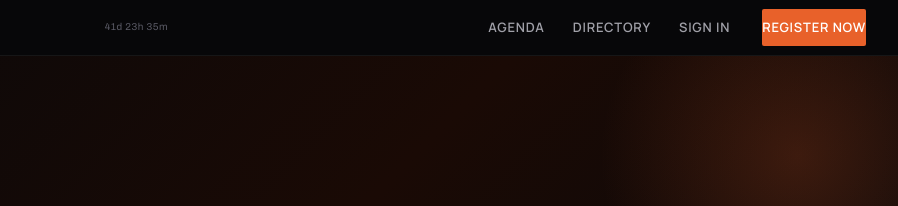
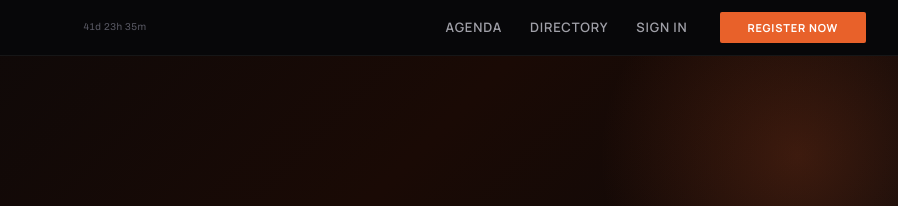
Before and after one commit to Frater12-byte/engagebyelevate, a website: page public/index.html in a window 1280 px wide. Shown: the top 206 px of the page, 382-1280 px from the left. Drawn offline with Linux system fonts and the light colour scheme; no server answers.

Commit message:
Fix nav CTA button padding
Co-Authored-By: Claude Opus 4.6 (1M context) <noreply@anthropic.com>

```diff
--- a/public/css/main.css
+++ b/public/css/main.css
@@ -789,7 +789,10 @@ textarea { resize: vertical; min-height: 100px; }
 ::-webkit-scrollbar-thumb { background: var(--line-strong); border-radius: 2px; }
 
 /* ========== Nav CTA ========== */
-.nav-cta {
+.nav-links a.nav-cta {
+  display: inline-flex;
+  align-items: center;
+  justify-content: center;
   background: var(--orange);
   color: var(--white) !important;
   padding: 10px 28px;
@@ -799,11 +802,12 @@ textarea { resize: vertical; min-height: 100px; }
   text-transform: uppercase;
   font-weight: 700;
   white-space: nowrap;
-  transition: all 0.2s;
+  transition: background 0.2s, transform 0.2s;
   margin-left: 4px;
   flex-shrink: 0;
+  line-height: 1;
 }
-.nav-cta:hover { background: var(--orange-hover); color: var(--white) !important; }
+.nav-links a.nav-cta:hover { background: var(--orange-hover); color: var(--white) !important; transform: none; }
 
 /* ========== Team section ========== */
 .team-grid {
```
